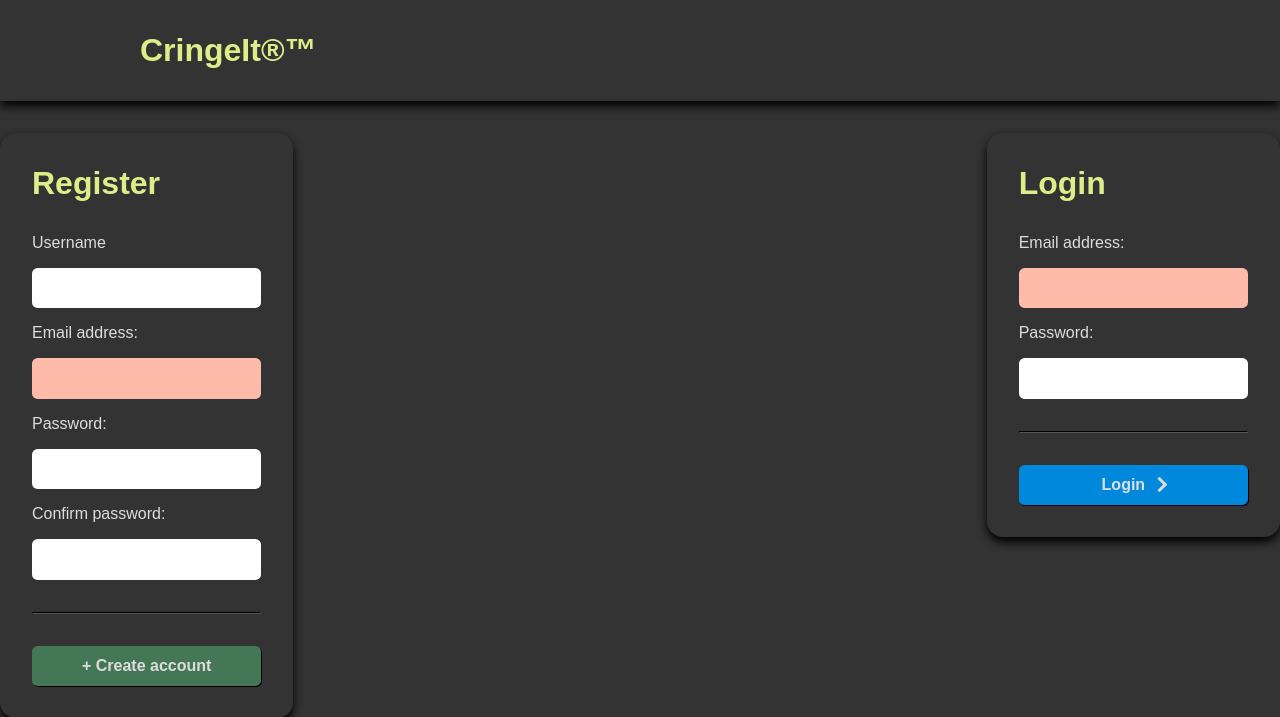
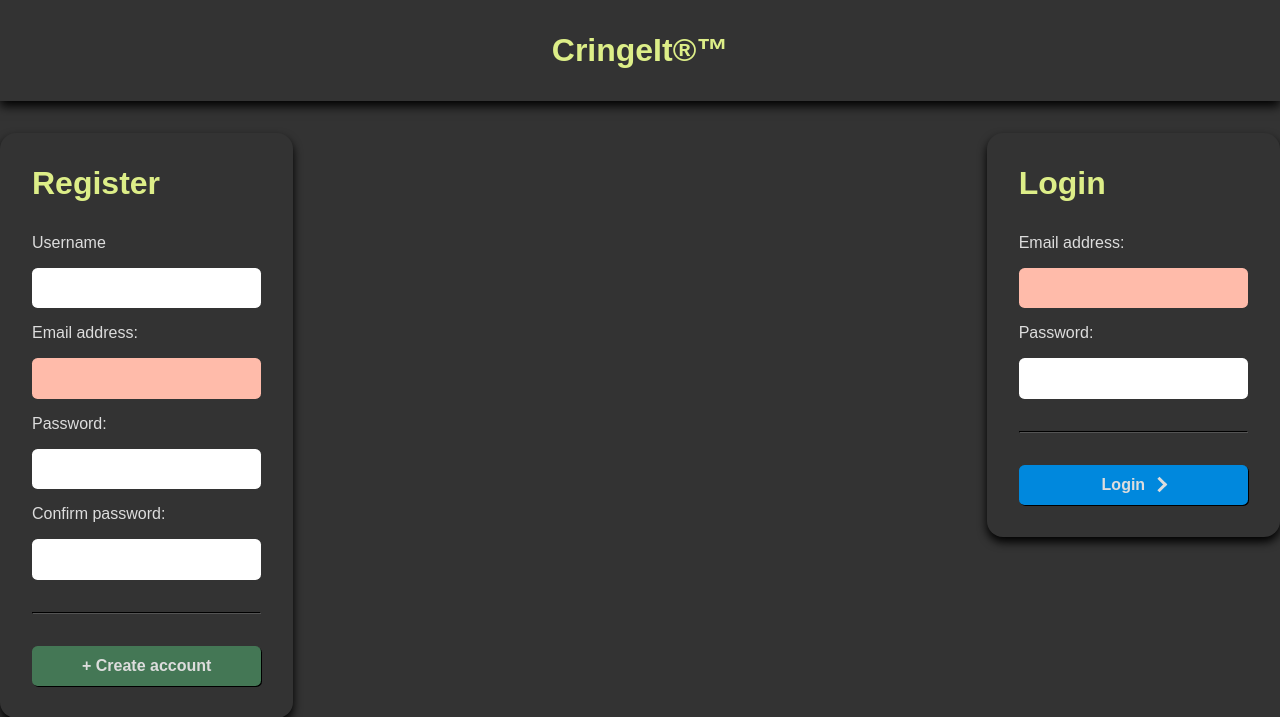
Before and after one commit to cptchuckles/cringeit, a Flask app: page / in a window 1280 px wide. Shown: the top 717 px of the page. Run offline with Flask 3, Linux system fonts and the light colour scheme.

Commit message:
center title on login page

```diff
--- a/flask_app/templates/layouts/main.html
+++ b/flask_app/templates/layouts/main.html
@@ -18,7 +18,7 @@
                 </div>
             </div>
             {%- else -%}
-            <div class="content wide row"><h1>{{ self.title() }}</h1></div>
+            <h1 style="margin: auto;">{{ self.title() }}</h1>
             {%- endif -%}
         </header>
         {%- endblock %}
```
